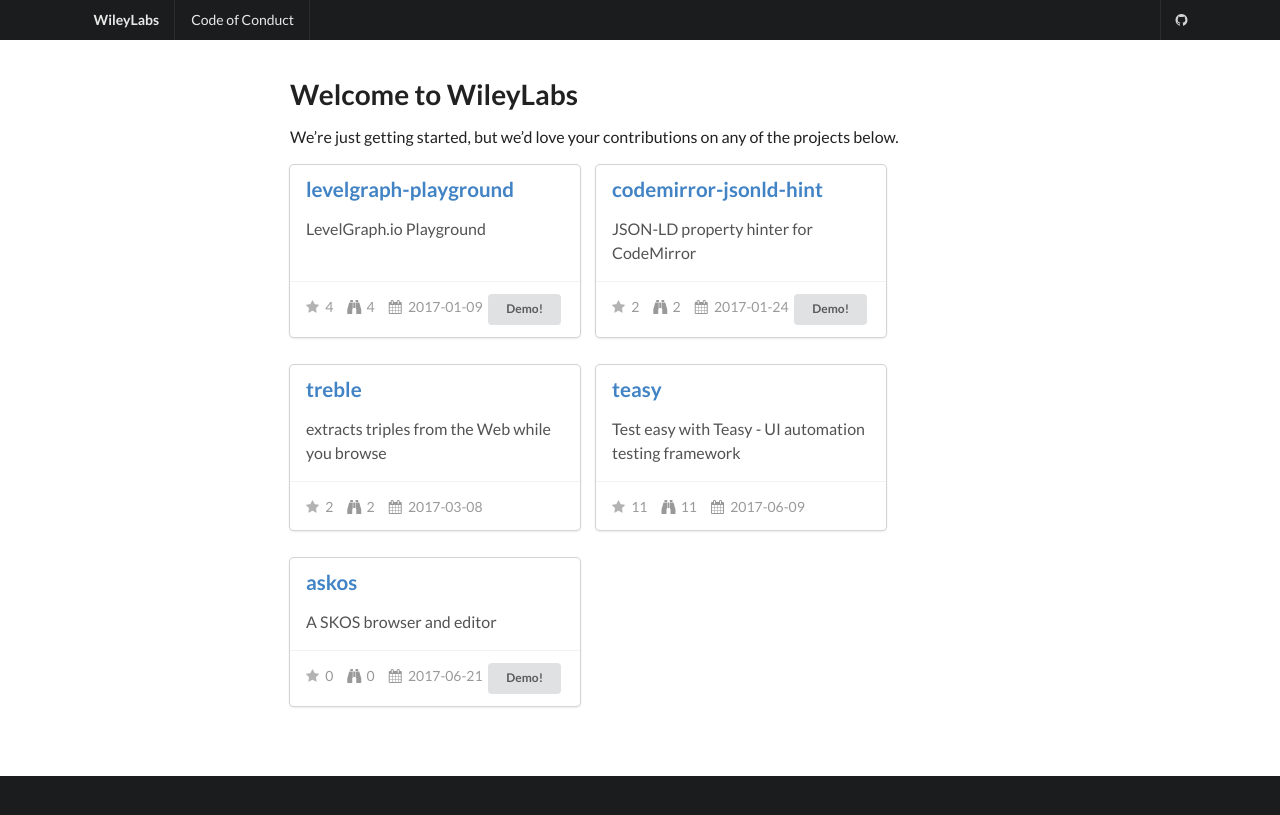
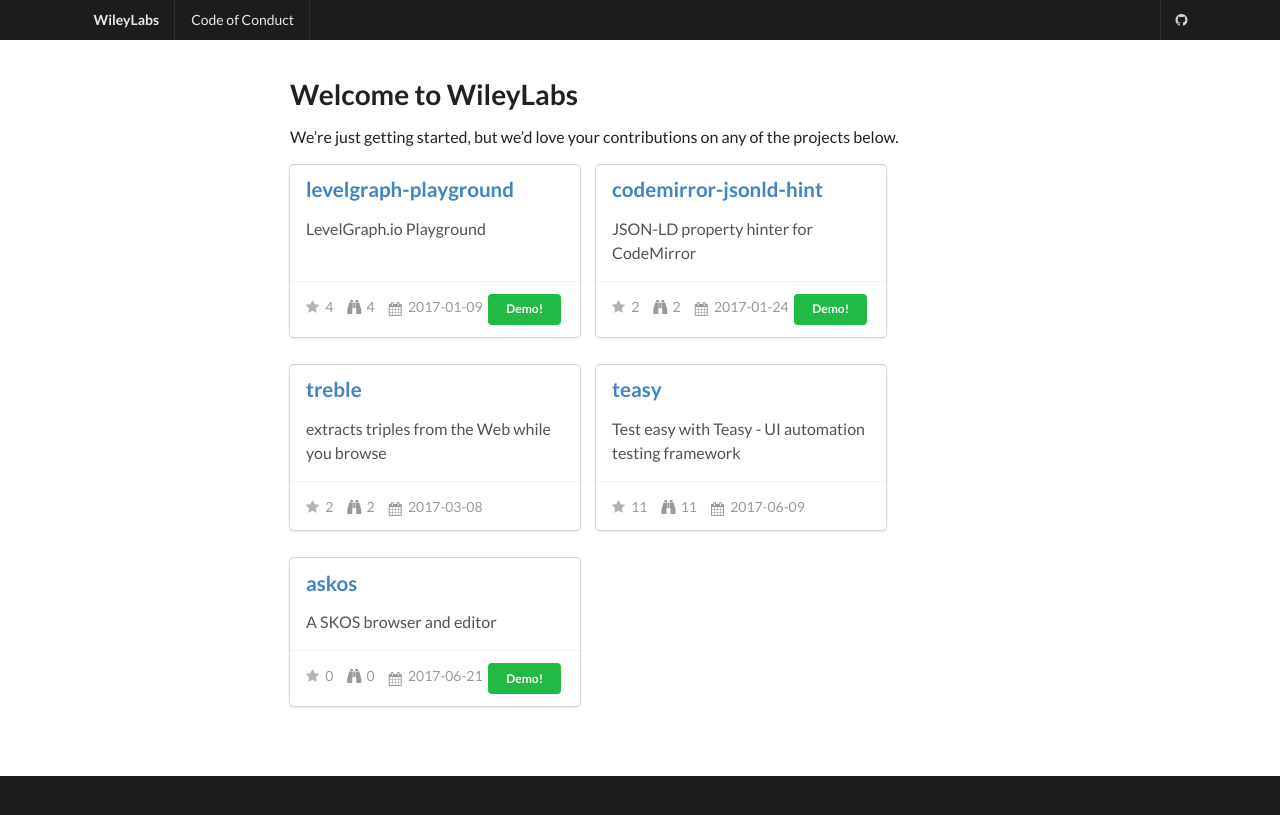
Before and after one commit to WileyLabs/wileylabs.github.io, a Jekyll site: the page built from index.md, in a window 1280 px wide and 900 px high. Shown: the top 815 px of the window. Built offline with Jekyll 4.4.1, drawn with Linux system fonts in a browser that asks for light colours.

Commit message:
Remove targte=_blank; add <time>

```diff
--- a/_includes/project-cards.html
+++ b/_includes/project-cards.html
@@ -3,25 +3,26 @@
   <div class="card">
     <div class="content">
       <h3 class="header">
-        <a href="{{ project.html_url }}" target="_blank">{{ project.name }}</a>
+        <a href="{{ project.html_url }}">{{ project.name }}</a>
       </h3>
       <div class="description">{{ project.description }}</div>
     </div>
     <div class="extra content">
       <div class="ui horizontal list">
-        <a class="item" href="{{ project.html_url }}/stargazers" target="_blank">
+        <a class="item" href="{{ project.html_url }}/stargazers">
           <i class="star icon"></i> {{ project.stargazers_count }}
         </a>
-        <a class="item" href="{{ project.html_url }}/watchers" target="_blank">
+        <a class="item" href="{{ project.html_url }}/watchers">
           <i class="find icon"></i> {{ project.watchers_count }}
         </a>
-        <a class="item" href="{{ project.html_url }}/commits" target="_blank" title="start date">
-          <i class="calendar icon"></i> {{ project.created_at | date: "%Y-%m-%d" }}
+        <a class="item" href="{{ project.html_url }}/commits" title="start date">
+          <i class="calendar icon"></i>
+          <time>{{ project.created_at | date: "%Y-%m-%d" }}</time>
         </a>
       </div>
       {% if project.homepage and project.homepage != '' %}
       <div class="right floated">
-        <a class="ui tiny button" href="{{ project.homepage }}" target="_blank">Demo!</a>
+        <a class="ui tiny positive button" href="{{ project.homepage }}">Demo!</a>
       </div>
       {% endif %}
     </div>
```
